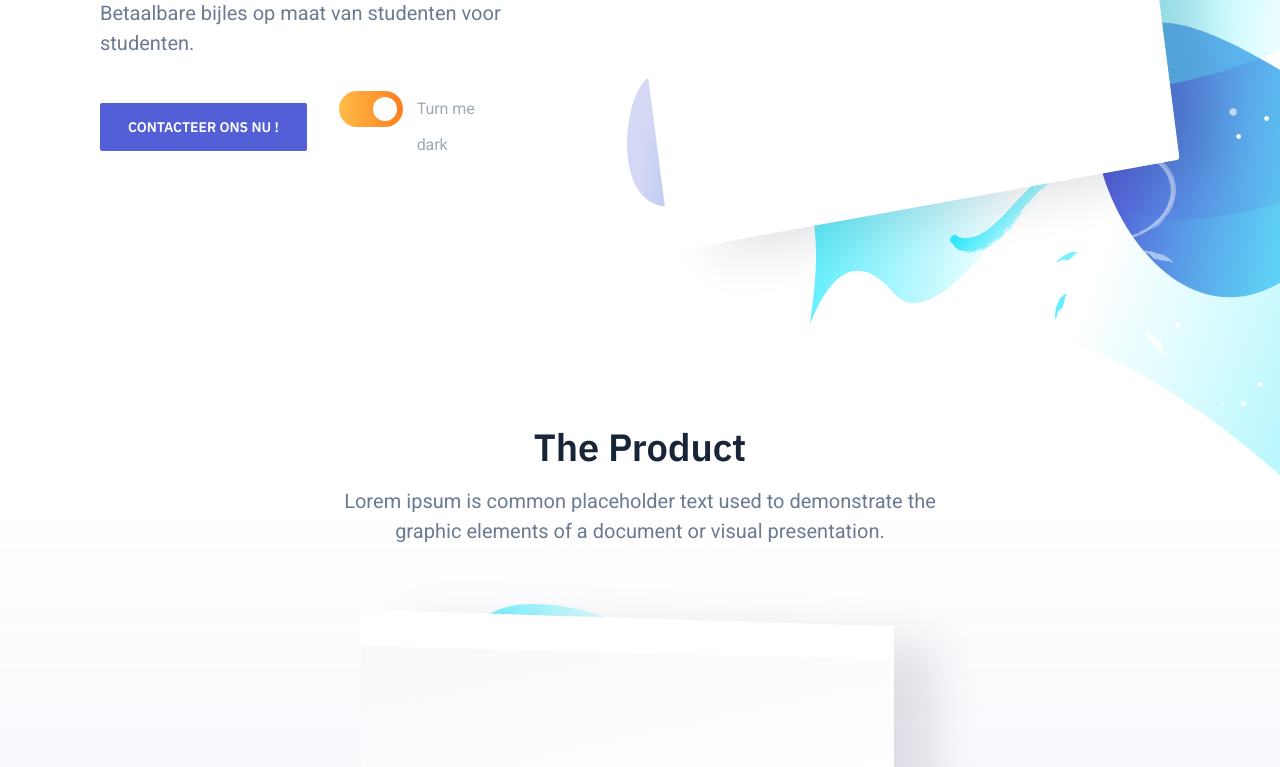
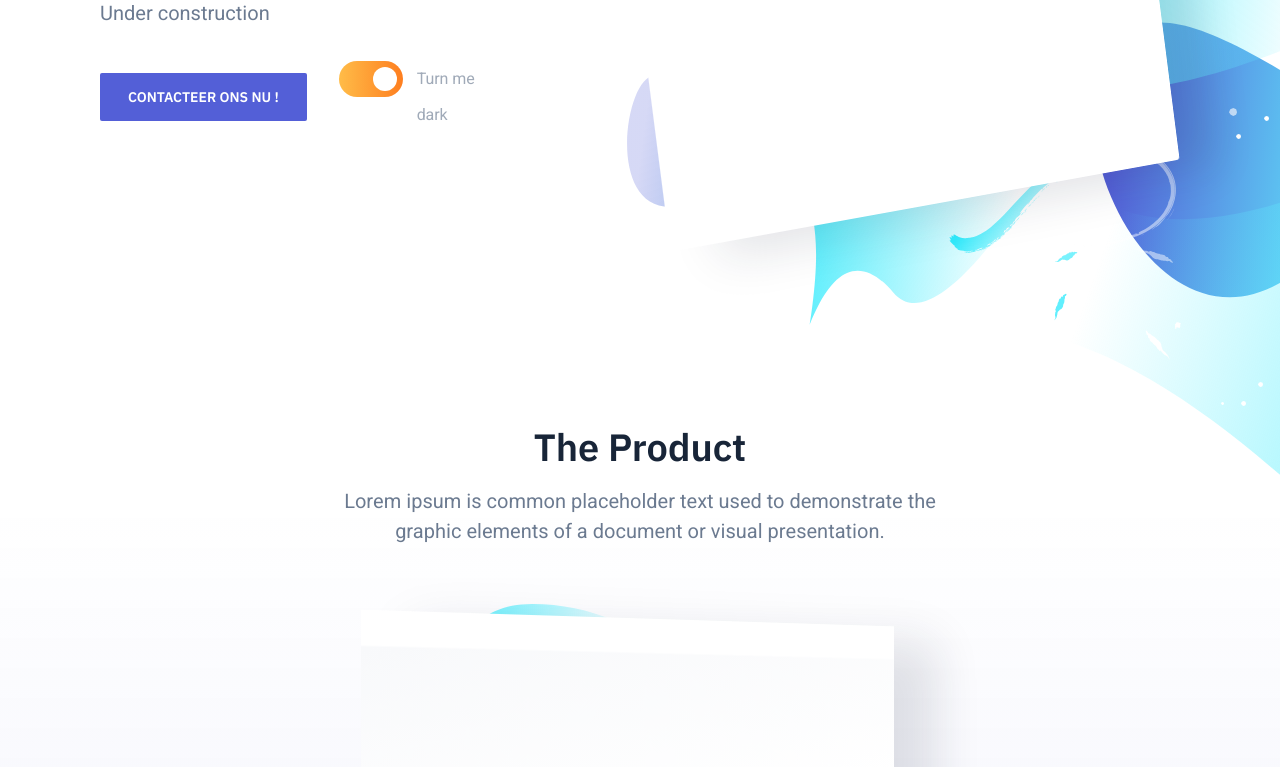
Before and after one commit to simoncoessens/TopGrades, a plain HTML site: page index.html in a window 1280 px wide. Shown: the part 333-1100 px from the top of the page. Drawn offline with nearby package versions, Linux system fonts and the light colour scheme.

Commit message:
Update index.html

```diff
--- a/index.html
+++ b/index.html
@@ -32,7 +32,7 @@
                     <div class="hero-inner">
 						<div class="hero-copy">
 	                        <h1 class="hero-title mt-0">Top Grades bijles Leuven</h1>
-	                        <p class="hero-paragraph">Betaalbare bijles op maat van studenten voor studenten.</p>
+	                        <p class="hero-paragraph">Under construction</p>
 	                        <div class="hero-cta">
 								<a class="button button-primary" href="#">Contacteer ons nu !</a>
 								<div class="lights-toggle">
```
